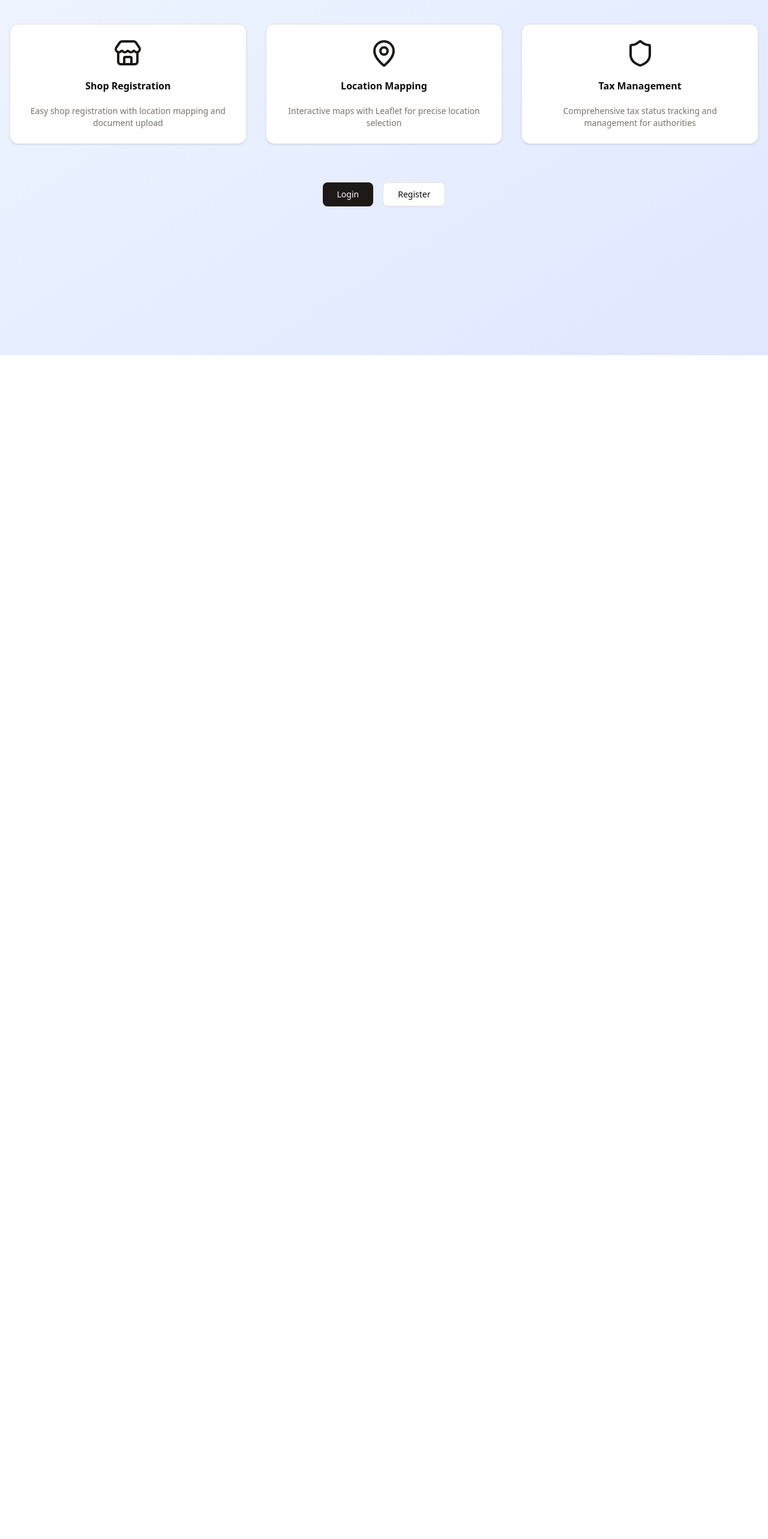
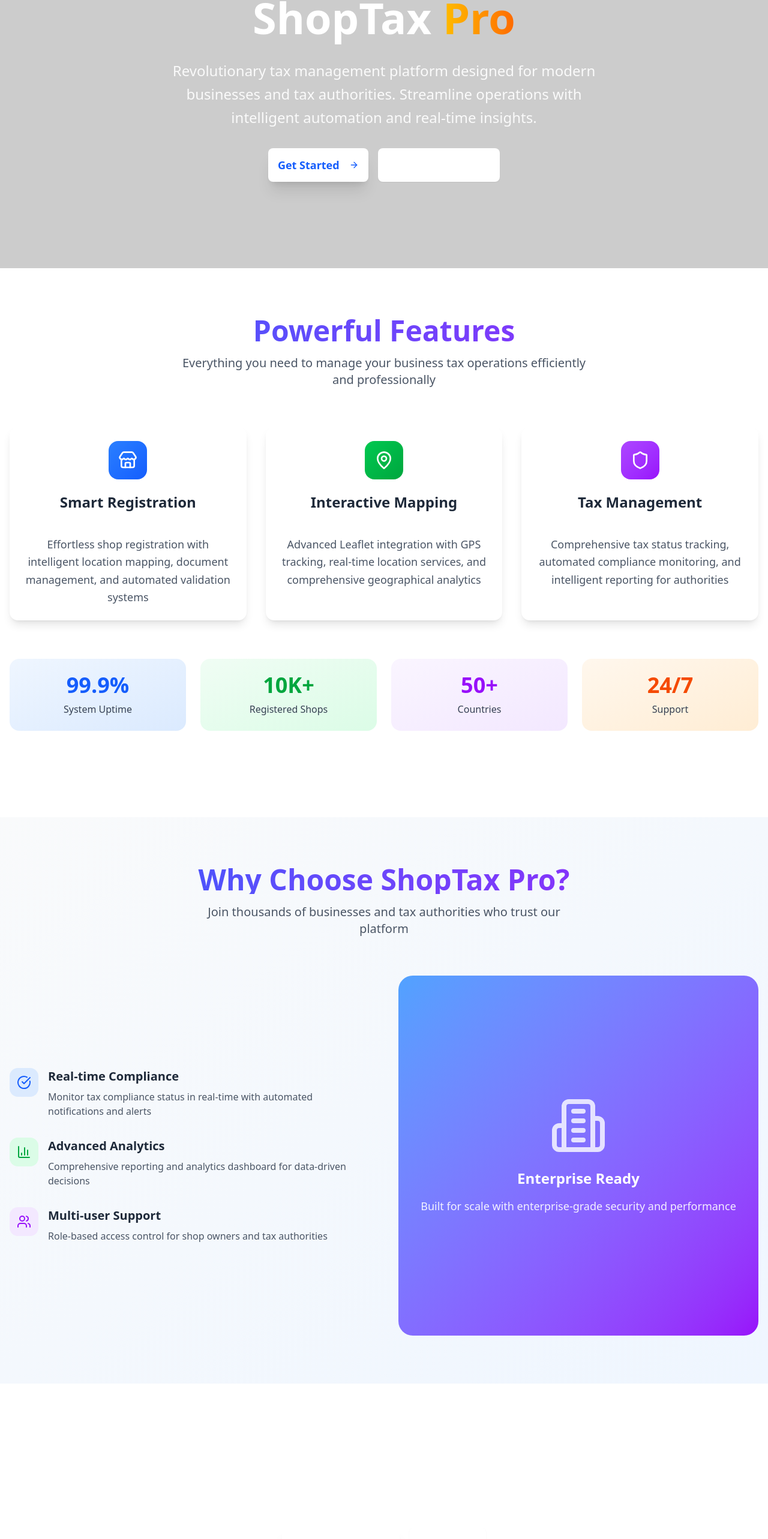
Before and after one commit to UmarFarooq19/ShopTax-Pro, a Next.js app: page / in a window 1280 px wide. Shown: the part 208-2773 px from the top of the page at 60% size. Before the commit the page ends 800 px from the top, so only its background shows below. Built offline with nearby package versions, Linux system fonts and the light colour scheme; no server answers.

Commit message:
Home Page UI

```diff
--- a/src/app/page.tsx
+++ b/src/app/page.tsx
@@ -5,7 +5,7 @@ import { useRouter } from "next/navigation"
 import { useAuth } from "@/components/auth-provider"
 import { Button } from "@/components/ui/button"
 import { Card, CardContent, CardDescription, CardHeader, CardTitle } from "@/components/ui/card"
-import { Store, Shield, MapPin } from "lucide-react"
+import { Store, Shield, MapPin, Users, BarChart3, CheckCircle, Building2, ArrowRight } from 'lucide-react'
 import Link from "next/link"
 
 export default function HomePage() {
@@ -27,19 +27,24 @@ export default function HomePage() {
     }
   }, [user, userRole, loading, router, mounted])
 
-  // Don't render anything until mounted on client
   if (!mounted) {
     return (
-      <div className="min-h-screen flex items-center justify-center">
-        <div className="animate-spin rounded-full h-32 w-32 border-b-2 border-primary"></div>
+      <div className="min-h-screen flex items-center justify-center gradient-bg">
+        <div className="text-center">
+          <div className="animate-spin rounded-full h-16 w-16 border-b-4 border-white mx-auto mb-4"></div>
+          <p className="text-white font-medium">Loading ShopTax Pro...</p>
+        </div>
       </div>
     )
   }
 
   if (loading) {
     return (
-      <div className="min-h-screen flex items-center justify-center">
-        <div className="animate-spin rounded-full h-32 w-32 border-b-2 border-primary"></div>
+      <div className="min-h-screen flex items-center justify-center gradient-bg">
+        <div className="text-center">
+          <div className="animate-spin rounded-full h-16 w-16 border-b-4 border-white mx-auto mb-4"></div>
+          <p className="text-white font-medium">Initializing system...</p>
+        </div>
       </div>
     )
   }
@@ -49,56 +54,217 @@ export default function HomePage() {
   }
 
   return (
-    <div className="min-h-screen bg-gradient-to-br from-blue-50 to-indigo-100">
-      <div className="container mx-auto px-4 py-16">
+    <div className="min-h-screen gradient-bg">
+      {/* Hero Section */}
+      <div className="relative overflow-hidden">
+        <div className="absolute inset-0 bg-black/20"></div>
+        <div className="relative container mx-auto px-4 py-20">
+          <div className="text-center mb-16 animate-fade-in-up">
+            <div className="mx-auto w-20 h-20 bg-white/20 backdrop-blur-sm rounded-3xl flex items-center justify-center mb-8">
+              <Building2 className="h-12 w-12 text-white" />
+            </div>
+            <h1 className="text-6xl md:text-7xl font-bold text-white mb-6 leading-tight">
+              ShopTax
+              <span className="bg-gradient-to-r from-yellow-400 to-orange-500 bg-clip-text text-transparent"> Pro</span>
+            </h1>
+            <p className="text-xl md:text-2xl text-white/90 max-w-3xl mx-auto mb-8 leading-relaxed">
+              Revolutionary tax management platform designed for modern businesses and tax authorities.
+              Streamline operations with intelligent automation and real-time insights.
+            </p>
+            <div className="flex flex-col sm:flex-row gap-4 justify-center">
+              <Button asChild size="lg" className="h-14 px-8 bg-white text-blue-600 hover:bg-gray-100 font-semibold text-lg shadow-xl">
+                <Link href="/auth/login">
+                  Get Started
+                  <ArrowRight className="ml-2 h-5 w-5" />
+                </Link>
+              </Button>
+              <Button asChild variant="outline" size="lg" className="h-14 px-8 border-white/30 text-white hover:bg-white/10 font-semibold text-lg">
+                <Link href="/auth/register">
+                  Create Account
+                </Link>
+              </Button>
+            </div>
+          </div>
+        </div>
+      </div>
+
+      {/* Features Section */}
+      <div className="py-20 bg-white">
+        <div className="container mx-auto px-4">
           <div className="text-center mb-16">
-          <h1 className="text-5xl font-bold text-gray-900 mb-4">ShopTax Pro</h1>
+            <h2 className="text-4xl md:text-5xl font-bold bg-gradient-to-r from-blue-600 to-purple-600 bg-clip-text text-transparent mb-4">
+              Powerful Features
+            </h2>
             <p className="text-xl text-gray-600 max-w-2xl mx-auto">
-            Professional shop registration and tax management system for businesses and tax authorities
+              Everything you need to manage your business tax operations efficiently and professionally
             </p>
           </div>
 
           <div className="grid md:grid-cols-3 gap-8 mb-16">
-          <Card className="text-center">
-            <CardHeader>
-              <Store className="h-12 w-12 text-primary mx-auto mb-4" />
-              <CardTitle>Shop Registration</CardTitle>
+            <Card className="group hover:shadow-2xl transition-all duration-300 border-0 shadow-lg hover:-translate-y-2">
+              <CardHeader className="text-center pb-4">
+                <div className="mx-auto w-16 h-16 bg-gradient-to-br from-blue-500 to-blue-600 rounded-2xl flex items-center justify-center mb-4 group-hover:scale-110 transition-transform">
+                  <Store className="h-8 w-8 text-white" />
+                </div>
+                <CardTitle className="text-2xl font-bold text-gray-800">Smart Registration</CardTitle>
               </CardHeader>
-            <CardContent>
-              <CardDescription>Easy shop registration with location mapping and document upload</CardDescription>
+              <CardContent className="text-center">
+                <CardDescription className="text-gray-600 text-lg leading-relaxed">
+                  Effortless shop registration with intelligent location mapping, document management, and automated validation systems
+                </CardDescription>
               </CardContent>
             </Card>
 
-          <Card className="text-center">
-            <CardHeader>
-              <MapPin className="h-12 w-12 text-primary mx-auto mb-4" />
-              <CardTitle>Location Mapping</CardTitle>
+            <Card className="group hover:shadow-2xl transition-all duration-300 border-0 shadow-lg hover:-translate-y-2">
+              <CardHeader className="text-center pb-4">
+                <div className="mx-auto w-16 h-16 bg-gradient-to-br from-green-500 to-green-600 rounded-2xl flex items-center justify-center mb-4 group-hover:scale-110 transition-transform">
+                  <MapPin className="h-8 w-8 text-white" />
+                </div>
+                <CardTitle className="text-2xl font-bold text-gray-800">Interactive Mapping</CardTitle>
               </CardHeader>
-            <CardContent>
-              <CardDescription>Interactive maps with Leaflet for precise location selection</CardDescription>
+              <CardContent className="text-center">
+                <CardDescription className="text-gray-600 text-lg leading-relaxed">
+                  Advanced Leaflet integration with GPS tracking, real-time location services, and comprehensive geographical analytics
+                </CardDescription>
               </CardContent>
             </Card>
 
-          <Card className="text-center">
-            <CardHeader>
-              <Shield className="h-12 w-12 text-primary mx-auto mb-4" />
-              <CardTitle>Tax Management</CardTitle>
+            <Card className="group hover:shadow-2xl transition-all duration-300 border-0 shadow-lg hover:-translate-y-2">
+              <CardHeader className="text-center pb-4">
+                <div className="mx-auto w-16 h-16 bg-gradient-to-br from-purple-500 to-purple-600 rounded-2xl flex items-center justify-center mb-4 group-hover:scale-110 transition-transform">
+                  <Shield className="h-8 w-8 text-white" />
+                </div>
+                <CardTitle className="text-2xl font-bold text-gray-800">Tax Management</CardTitle>
               </CardHeader>
-            <CardContent>
-              <CardDescription>Comprehensive tax status tracking and management for authorities</CardDescription>
+              <CardContent className="text-center">
+                <CardDescription className="text-gray-600 text-lg leading-relaxed">
+                  Comprehensive tax status tracking, automated compliance monitoring, and intelligent reporting for authorities
+                </CardDescription>
               </CardContent>
             </Card>
           </div>
 
-        <div className="flex justify-center space-x-4">
-          <Button asChild size="lg">
-            <Link href="/auth/login">Login</Link>
+          {/* Stats Section */}
+          <div className="grid md:grid-cols-4 gap-6 mb-16">
+            <div className="text-center p-6 bg-gradient-to-br from-blue-50 to-blue-100 rounded-2xl">
+              <div className="text-4xl font-bold text-blue-600 mb-2">99.9%</div>
+              <div className="text-gray-700 font-medium">System Uptime</div>
+            </div>
+            <div className="text-center p-6 bg-gradient-to-br from-green-50 to-green-100 rounded-2xl">
+              <div className="text-4xl font-bold text-green-600 mb-2">10K+</div>
+              <div className="text-gray-700 font-medium">Registered Shops</div>
+            </div>
+            <div className="text-center p-6 bg-gradient-to-br from-purple-50 to-purple-100 rounded-2xl">
+              <div className="text-4xl font-bold text-purple-600 mb-2">50+</div>
+              <div className="text-gray-700 font-medium">Countries</div>
+            </div>
+            <div className="text-center p-6 bg-gradient-to-br from-orange-50 to-orange-100 rounded-2xl">
+              <div className="text-4xl font-bold text-orange-600 mb-2">24/7</div>
+              <div className="text-gray-700 font-medium">Support</div>
+            </div>
+          </div>
+        </div>
+      </div>
+
+      {/* Benefits Section */}
+      <div className="py-20 bg-gradient-to-br from-gray-50 to-blue-50">
+        <div className="container mx-auto px-4">
+          <div className="text-center mb-16">
+            <h2 className="text-4xl md:text-5xl font-bold bg-gradient-to-r from-blue-600 to-purple-600 bg-clip-text text-transparent mb-4">
+              Why Choose ShopTax Pro?
+            </h2>
+            <p className="text-xl text-gray-600 max-w-2xl mx-auto">
+              Join thousands of businesses and tax authorities who trust our platform
+            </p>
+          </div>
+
+          <div className="grid md:grid-cols-2 gap-12 items-center">
+            <div className="space-y-8">
+              <div className="flex items-start space-x-4">
+                <div className="p-3 bg-blue-100 rounded-xl">
+                  <CheckCircle className="h-6 w-6 text-blue-600" />
+                </div>
+                <div>
+                  <h3 className="text-xl font-bold text-gray-800 mb-2">Real-time Compliance</h3>
+                  <p className="text-gray-600">Monitor tax compliance status in real-time with automated notifications and alerts</p>
+                </div>
+              </div>
+              <div className="flex items-start space-x-4">
+                <div className="p-3 bg-green-100 rounded-xl">
+                  <BarChart3 className="h-6 w-6 text-green-600" />
+                </div>
+                <div>
+                  <h3 className="text-xl font-bold text-gray-800 mb-2">Advanced Analytics</h3>
+                  <p className="text-gray-600">Comprehensive reporting and analytics dashboard for data-driven decisions</p>
+                </div>
+              </div>
+              <div className="flex items-start space-x-4">
+                <div className="p-3 bg-purple-100 rounded-xl">
+                  <Users className="h-6 w-6 text-purple-600" />
+                </div>
+                <div>
+                  <h3 className="text-xl font-bold text-gray-800 mb-2">Multi-user Support</h3>
+                  <p className="text-gray-600">Role-based access control for shop owners and tax authorities</p>
+                </div>
+              </div>
+            </div>
+            <div className="relative">
+              <div className="aspect-square bg-gradient-to-br from-blue-400 to-purple-600 rounded-3xl p-8 text-white">
+                <div className="text-center h-full flex flex-col justify-center">
+                  <Building2 className="h-24 w-24 mx-auto mb-6 opacity-80" />
+                  <h3 className="text-2xl font-bold mb-4">Enterprise Ready</h3>
+                  <p className="text-lg opacity-90">
+                    Built for scale with enterprise-grade security and performance
+                  </p>
+                </div>
+              </div>
+            </div>
+          </div>
+        </div>
+      </div>
+
+      {/* CTA Section */}
+      <div className="py-20 gradient-bg">
+        <div className="container mx-auto px-4 text-center">
+          <h2 className="text-4xl md:text-5xl font-bold text-white mb-6">
+            Ready to Transform Your Tax Management?
+          </h2>
+          <p className="text-xl text-white/90 mb-8 max-w-2xl mx-auto">
+            Join the revolution in business tax management. Get started today and experience the difference.
+          </p>
+          <div className="flex flex-col sm:flex-row gap-4 justify-center">
+            <Button asChild size="lg" className="h-14 px-8 bg-white text-blue-600 hover:bg-gray-100 font-semibold text-lg shadow-xl">
+              <Link href="/auth/register">
+                Start Free Trial
+                <ArrowRight className="ml-2 h-5 w-5" />
+              </Link>
             </Button>
-          <Button asChild variant="outline" size="lg">
-            <Link href="/auth/register">Register</Link>
+            <Button asChild variant="outline" size="lg" className="h-14 px-8 border-white/30 text-white hover:bg-white/10 font-semibold text-lg">
+              <Link href="/auth/login">
+                Sign In
+              </Link>
             </Button>
           </div>
         </div>
       </div>
+
+      {/* Footer */}
+      <footer className="bg-gray-900 text-white py-12">
+        <div className="container mx-auto px-4">
+          <div className="text-center">
+            <div className="flex items-center justify-center space-x-2 mb-4">
+              <Building2 className="h-8 w-8" />
+              <span className="text-2xl font-bold">ShopTax Pro</span>
+            </div>
+            <p className="text-gray-400 mb-4">
+              Professional tax management platform for modern businesses
+            </p>
+            <p className="text-gray-500 text-sm">
+              © 2024 ShopTax Pro. All rights reserved.
+            </p>
+          </div>
+        </div>
+      </footer>
+    </div>
   )
 }
```
Lines whose indentation alone changed are shown as unchanged.
